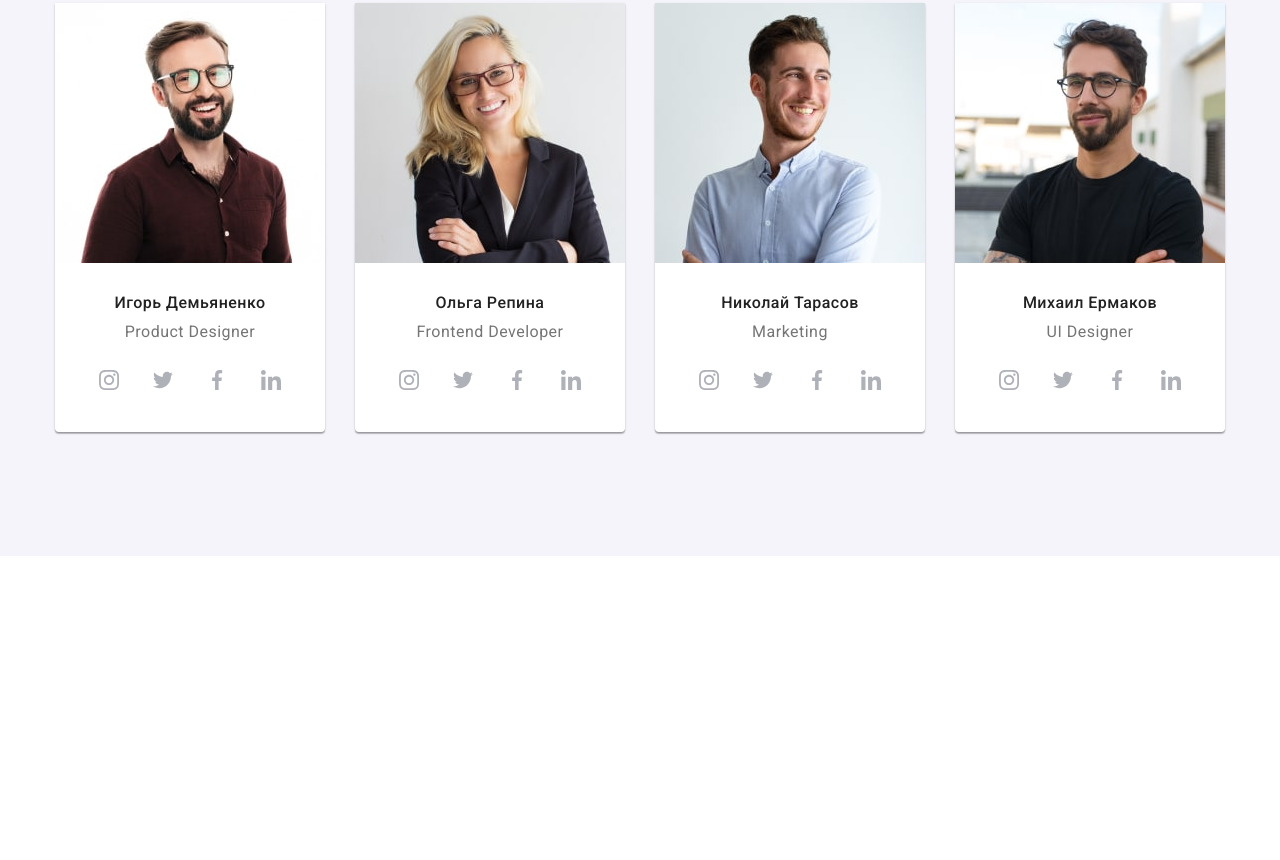
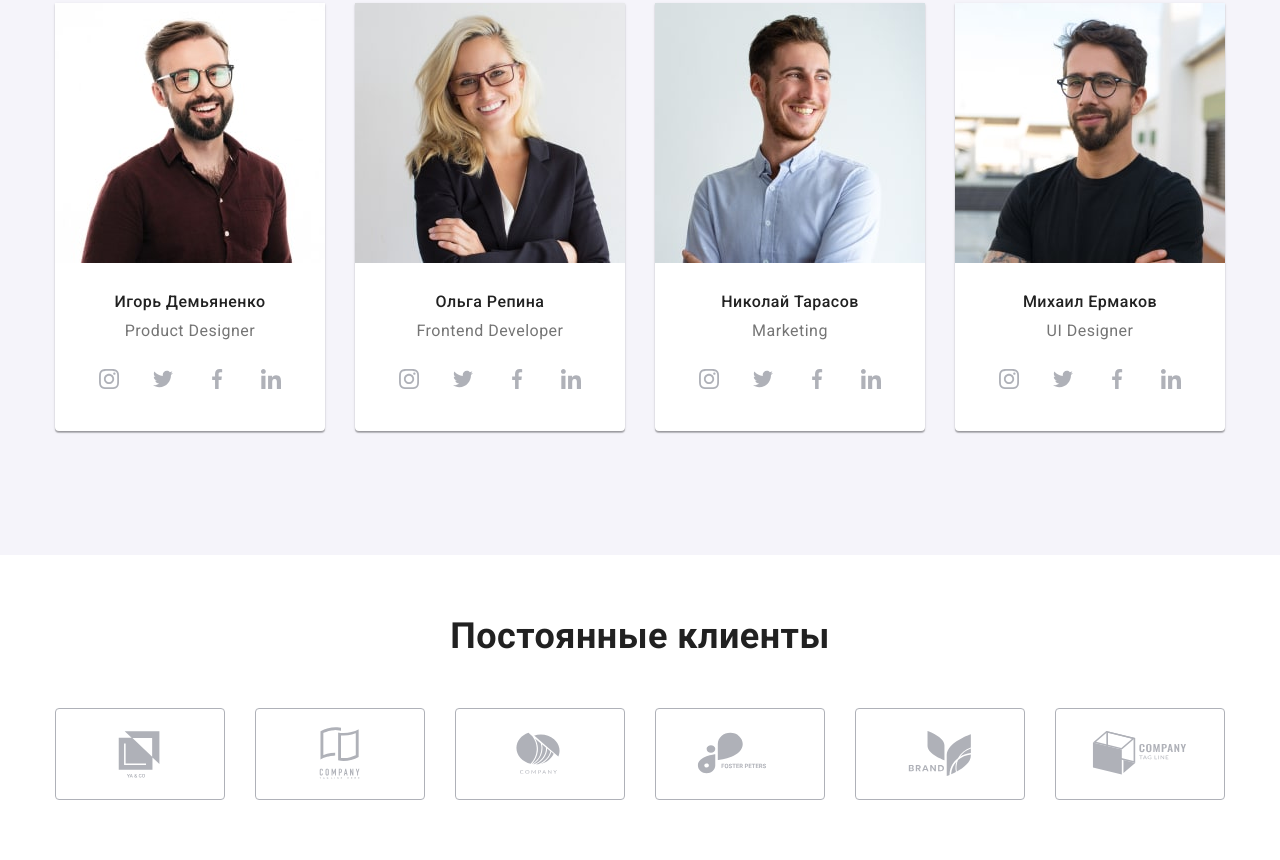
Before and after one commit to oiianka/goit-markup-hw-08, a plain HTML site: page index.html in a window 1280 px wide. Shown: the part 1032-1892 px from the top of the page. Before the commit the page ends 1588 px from the top, so only its background shows below. Drawn offline with Linux system fonts and the light colour scheme.

Commit message:
clients - ready

```diff
--- a/index.html
+++ b/index.html
@@ -407,7 +407,7 @@
           </ul>
         </div>
       </section>
-      <!-- <section class="section">
+      <section class="section">
         <div class="container clients">
           <h2 class="title">Постоянные клиенты</h2>
           <ul class="client-list">
@@ -455,7 +455,7 @@
             </li>
           </ul>
         </div>
-      </section> -->
+      </section>
     </main>
 
     <!-- <footer class="footer footer-bg">
--- a/sass/components/_clients.scss
+++ b/sass/components/_clients.scss
@@ -1,10 +1,26 @@
 .client-list {
   display: flex;
+  flex-wrap: wrap;
+  justify-content: center;
   margin-right: -30px;
 }
 .client-item {
-  flex-basis: calc(100% / 6 - 30px);
+  flex-basis: calc(100% / 2 - 30px);
   margin-right: 30px;
+  margin-bottom: 30px;
+}
+
+@media screen and (min-width: 768px) {
+  .client-item {
+    flex-basis: calc(100% / 3 - 30px);
+  }
+}
+
+@media screen and (min-width: 1200px) {
+  .client-item {
+    flex-basis: calc(100% / 6 - 30px);
+    margin-bottom: 0;
+  }
 }
 
 .client-icons-link {
@@ -12,7 +28,7 @@
   display: flex;
   justify-content: center;
   align-items: center;
-  width: 170px;
+  width: 210px;
   height: 92px;
   border: 1px solid #afb1b8;
   border-radius: 4px;
@@ -20,7 +36,8 @@
   transition-duration: 250ms;
   transition-timing-function: cubic-bezier(0.4, 0, 0.2, 1);
   &:hover,
-  &:focus {
+  &:focus,
+  &:active {
   border-color: var(--accent-color);
   outline: none;
   .client-icons,
@@ -31,6 +48,18 @@
 }
 }
 
+@media screen and (min-width: 768px) {
+  .client-icons-link {
+    width: 226px;
+  }
+}
+
+@media screen and (min-width: 1200px) {
+  .client-icons-link {
+    width: 170px;
+  }
+}
+
 .client-icons {
   fill: #afb1b8;
   transition-property: fill;
--- a/sass/components/_team.scss
+++ b/sass/components/_team.scss
@@ -76,14 +76,14 @@
 .team-name {
   font-weight: 500;
   font-size: 16px;
-  line-height: 1.2;
+  line-height: 1.18;
   text-align: center;
   color: var(--small-header-color);
   margin-bottom: 10px;
 }
 .team-profession {
   font-size: 16px;
-  line-height: 1.2;
+  line-height: 1.18;
   text-align: center;
 }
 .social-icons-list {
```
Also changed, not shown: css/main.css, css/main.min.css, 2 other files.
